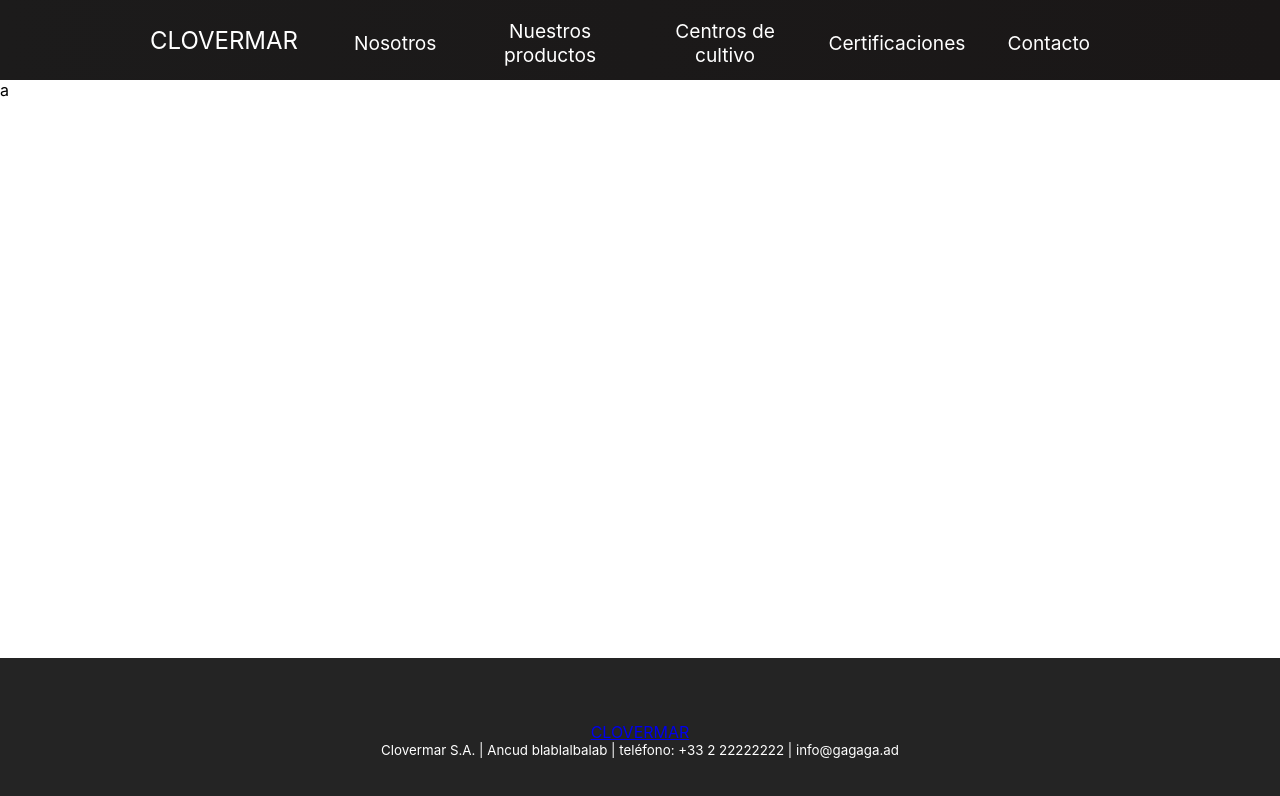
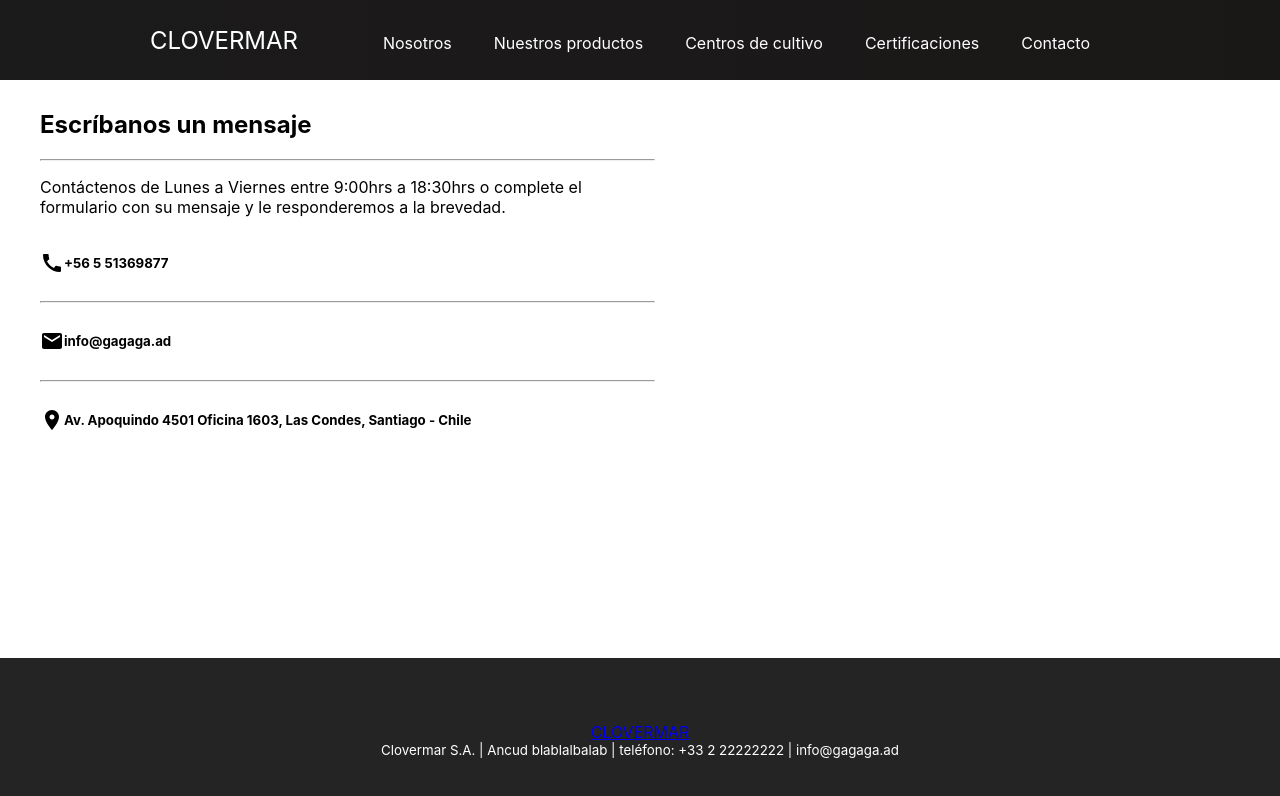
Before and after one commit to recmera/clovermar.cl, a React (Create React App) app: page /contacto in a window 1280 px wide. Shown: the top 796 px of the page. Built offline with nearby package versions, Linux system fonts and the light colour scheme.

Commit message:
añadiendo iconos material-ui

```diff
--- a/package.json
+++ b/package.json
@@ -3,6 +3,8 @@
   "version": "0.1.0",
   "private": true,
   "dependencies": {
+    "@material-ui/core": "^4.12.3",
+    "@material-ui/icons": "^4.11.2",
     "@testing-library/jest-dom": "^5.11.4",
     "@testing-library/react": "^11.1.0",
     "@testing-library/user-event": "^12.1.10",
--- a/public/index.html
+++ b/public/index.html
@@ -9,35 +9,17 @@
       name="description"
       content="Web site created using create-react-app"
     />
+    <meta
+      name="viewport"
+      content="minimum-scale=1, initial-scale=1, width=device-width"
+    />
 
-    <!--
-      manifest.json provides metadata used when your web app is installed on a
-      user's mobile device or desktop. See https://developers.google.com/web/fundamentals/web-app-manifest/
-    -->
 
-    <!--
-      Notice the use of %PUBLIC_URL% in the tags above.
-      It will be replaced with the URL of the `public` folder during the build.
-      Only files inside the `public` folder can be referenced from the HTML.
-
-      Unlike "/favicon.ico" or "favicon.ico", "%PUBLIC_URL%/favicon.ico" will
-      work correctly both with client-side routing and a non-root public URL.
-      Learn how to configure a non-root public URL by running `npm run build`.
-    -->
     <title>React App</title>
   </head>
   <body>
     <noscript>You need to enable JavaScript to run this app.</noscript>
     <div id="root"></div>
-    <!--
-      This HTML file is a template.
-      If you open it directly in the browser, you will see an empty page.
 
-      You can add webfonts, meta tags, or analytics to this file.
-      The build step will place the bundled scripts into the <body> tag.
-
-      To begin the development, run `npm start` or `yarn start`.
-      To create a production bundle, use `npm run build` or `yarn build`.
-    -->
   </body>
 </html>
--- /dev/null
+++ b/src/componentes/Contact.css
@@ -0,0 +1,17 @@
+.column {
+    flex: 50%;
+
+}
+.row {
+    display: flex;
+    text-decoration: none;
+    text-align: left;
+    margin-left: 30px;
+
+}
+.icon-text{
+    display: flex;
+    align-items: center;
+
+
+}
--- a/src/componentes/Contact.js
+++ b/src/componentes/Contact.js
@@ -1,8 +1,44 @@
 import React from 'react'
+import './Contact.css'
+import CallIcon from '@material-ui/icons/Call';
+import EmailIcon from '@material-ui/icons/Email';
+import LocationOnIcon from '@material-ui/icons/LocationOn';
 
 function Contact() {
     return (
-        <a>a</a>
+        <div className='row'>
+            <div className='column'>
+                <h2>Escríbanos un mensaje </h2>
+                <hr></hr>
+                <p className='text'>
+                   Contáctenos de Lunes a Viernes entre 9:00hrs a 18:30hrs o complete el
+                   formulario con su mensaje y le responderemos a la brevedad.
+                </p>
+                <div className='icon-text'>
+                    <CallIcon></CallIcon>
+                    <h5>+56 5 51369877</h5>
+                </div>
+
+                <hr></hr>
+
+                <div className='icon-text'>
+                    <EmailIcon></EmailIcon>
+                    <h5>info@gagaga.ad</h5>
+                </div>
+
+                <hr></hr>
+
+                <div className='icon-text'>
+                    <LocationOnIcon></LocationOnIcon>
+                    <h5>Av. Apoquindo 4501 Oficina 1603, Las Condes, Santiago - Chile</h5>
+                </div>
+
+            </div>
+
+            <div className='column'>
+
+            </div>
+        </div>
     )
 }
 
--- a/src/componentes/Navbar.css
+++ b/src/componentes/Navbar.css
@@ -4,7 +4,7 @@
     display: flex;
     justify-content: center;
     align-items: center;
-    font-size: 1.2rem;
+    font-size: 1rem;
     position: sticky;
     top: 0;
     z-index: 999;
```
Also changed, not shown: 1 other file (tests, documents, lock files or other folders).
